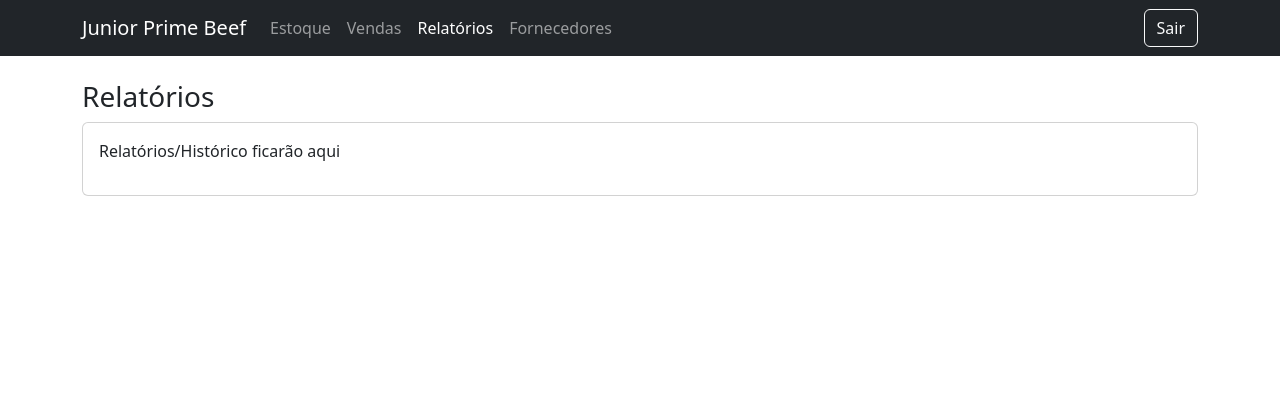
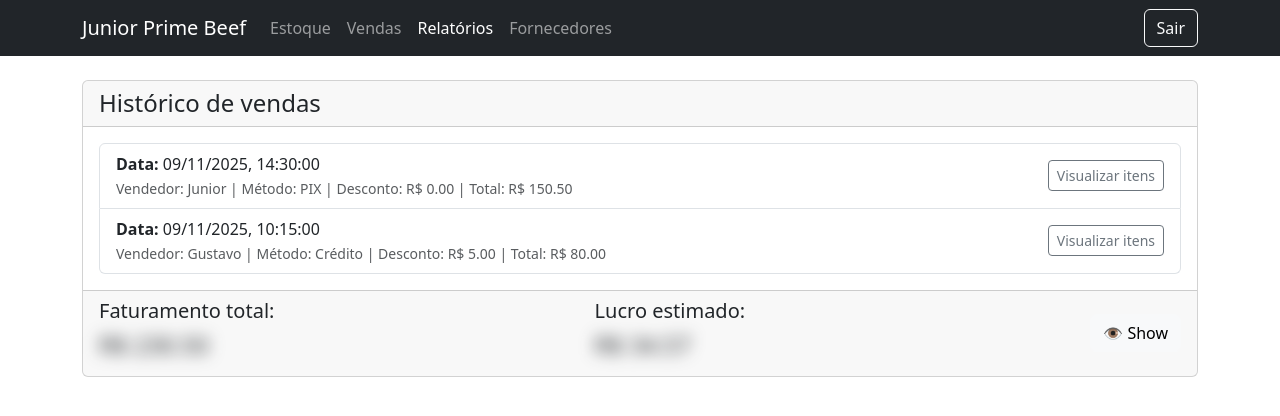
Before and after one commit to wellingtonwos/ProjetoExtensaoI, a React (Vite) app in the folder Source/Client/carneup-frontend/: page /reports in a window 1280 px wide. Shown: the top 416 px of the page. Built offline with nearby package versions, Linux system fonts and the light colour scheme; sample sign-in values are in the browser's storage.

Commit message:
Update Reports and Sales page

```diff
--- a/Source/Client/carneup-frontend/src/pages/Reports.jsx
+++ b/Source/Client/carneup-frontend/src/pages/Reports.jsx
@@ -1,15 +1,168 @@
-import React from 'react';
-import { Container, Card } from 'react-bootstrap'
+import React, { useState, useEffect } from 'react'
+// import { api } from '../services/api';
+import {
+	Container,
+	Card,
+	ListGroup,
+	Button,
+	Modal,
+	Row,
+	Col,
+	Alert,
+} from 'react-bootstrap'
+import { toast } from 'react-toastify'
+import { useNavigate } from 'react-router-dom'
+
+const style = document.createElement('style')
+style.innerHTML = `.valor-blur { filter: blur(8px); }`
+document.head.appendChild(style)
 
 export default function Reports() {
+	const [sales, setSales] = useState([])
+	const [error, setError] = useState(null)
+	const [showValues, setShowValues] = useState(false)
+
+	const [showModal, setShowModal] = useState(false)
+	const [selectedSaleItems, setSelectedSaleItems] = useState([])
+
+	const navigate = useNavigate()
+
+	useEffect(() => {
+		// const loadSales = async () => {
+		//   try {
+		//     const res = await api.get('/sales');
+		//     setSales(res.data);
+		//   } catch (err) {
+		//     if (err.response && err.response.status === 401) {
+		//       toast.error('Sessão expirada. Faça o login novamente.');
+		//       navigate('/login');
+		//     } else {
+		//       setError('Falha ao carregar relatórios.');
+		//     }
+		//   }
+		// };
+		// loadSales();
+
+		setSales([
+			{
+				Timestamp: '2025-11-09T14:30:00',
+				Salesman_name: 'Junior',
+				Payment_method: 'PIX',
+				Total_price: 150.5,
+				Discounts: 0,
+				Items: [
+					{
+						Name: 'Picanha Bassi',
+						Supplier: 'Bassi',
+						Quantity: 1.2,
+						Sale_price: 150.5,
+					},
+				],
+			},
+			{
+				Timestamp: '2025-11-09T10:15:00',
+				Salesman_name: 'Gustavo',
+				Payment_method: 'Crédito',
+				Total_price: 80.0,
+				Discounts: 5,
+				Items: [
+					{
+						Name: 'Alcatra',
+						Supplier: 'Frigol',
+						Quantity: 1.0,
+						Sale_price: 85.0,
+						Discounts: 5,
+					},
+				],
+			},
+		])
+	}, [navigate])
+
+	const handleShowModal = (items) => {
+		setSelectedSaleItems(items)
+		setShowModal(true)
+	}
+	const handleCloseModal = () => setShowModal(false)
+
+	const faturamento = sales.reduce((sum, sale) => sum + sale.Total_price, 0)
+	const lucro = faturamento * 0.15
+
 	return (
 		<Container className='mt-4'>
-			<h3>Relatórios</h3>
+			{error && <Alert variant='danger'>{error}</Alert>}
 			<Card>
+				<Card.Header as='h4'>Histórico de vendas</Card.Header>
 				<Card.Body>
-					<p>Relatórios/Histórico ficarão aqui</p>
+					<ListGroup>
+						{sales.map((sale, index) => (
+							<ListGroup.Item
+								key={index}
+								action
+								onClick={() => handleShowModal(sale.Items)}
+								className='d-flex justify-content-between align-items-center'
+							>
+								<div>
+									<strong>Data:</strong>{' '}
+									{new Date(sale.Timestamp).toLocaleString('pt-BR')}
+									<br />
+									<small className='text-muted'>
+										Vendedor: {sale.Salesman_name} |
+										Método: {sale.Payment_method} |
+										Desconto: R$ {sale.Discounts.toFixed(2)} |
+										Total: R$ {sale.Total_price.toFixed(2)}
+									</small>
+								</div>
+								<Button variant='outline-secondary' size='sm'>
+									Visualizar itens
+								</Button>
+							</ListGroup.Item>
+						))}
+					</ListGroup>
 				</Card.Body>
+				<Card.Footer>
+					<Row>
+						<Col>
+							<h5>Faturamento total:</h5>
+							<h4 className={!showValues ? 'valor-blur' : ''}>
+								R$ {faturamento.toFixed(2)}
+							</h4>
+						</Col>
+						<Col>
+							<h5>Lucro estimado:</h5>
+							<h4 className={!showValues ? 'valor-blur' : ''}>
+								R$ {lucro.toFixed(2)}
+							</h4>
+						</Col>
+						<Col xs='auto' className='d-flex align-items-center'>
+							<Button
+								variant='light'
+								onClick={() => setShowValues(!showValues)}
+							>
+								{showValues ? '🙈 Hide' : '👁️ Show'}
+							</Button>
+						</Col>
+					</Row>
+				</Card.Footer>
 			</Card>
+
+			<Modal show={showModal} onHide={handleCloseModal}>
+				<Modal.Header closeButton>
+					<Modal.Title>Itens da Venda</Modal.Title>
+				</Modal.Header>
+				<Modal.Body>
+					<ListGroup variant='flush'>
+						{selectedSaleItems.map((item, index) => (
+							<ListGroup.Item key={index}>
+								<strong>Produto: {item.Name}</strong>
+								<br />
+								Fornecedor: {item.Supplier} <br />
+								Quantidade: {item.Quantity} <br />
+								Preço: R$ {item.Sale_price.toFixed(2)}
+							</ListGroup.Item>
+						))}
+					</ListGroup>
+				</Modal.Body>
+			</Modal>
 		</Container>
 	)
 }
--- a/Source/Client/carneup-frontend/src/pages/Sales.jsx
+++ b/Source/Client/carneup-frontend/src/pages/Sales.jsx
@@ -14,7 +14,7 @@ import {
 import { useNavigate } from 'react-router-dom'
 import { toast } from 'react-toastify'
 
-export default function POS() {
+export default function Sales() {
 	const [barcode, setBarcode] = useState('')
 	const [cart, setCart] = useState([])
 	const [total, setTotal] = useState(0)
```
